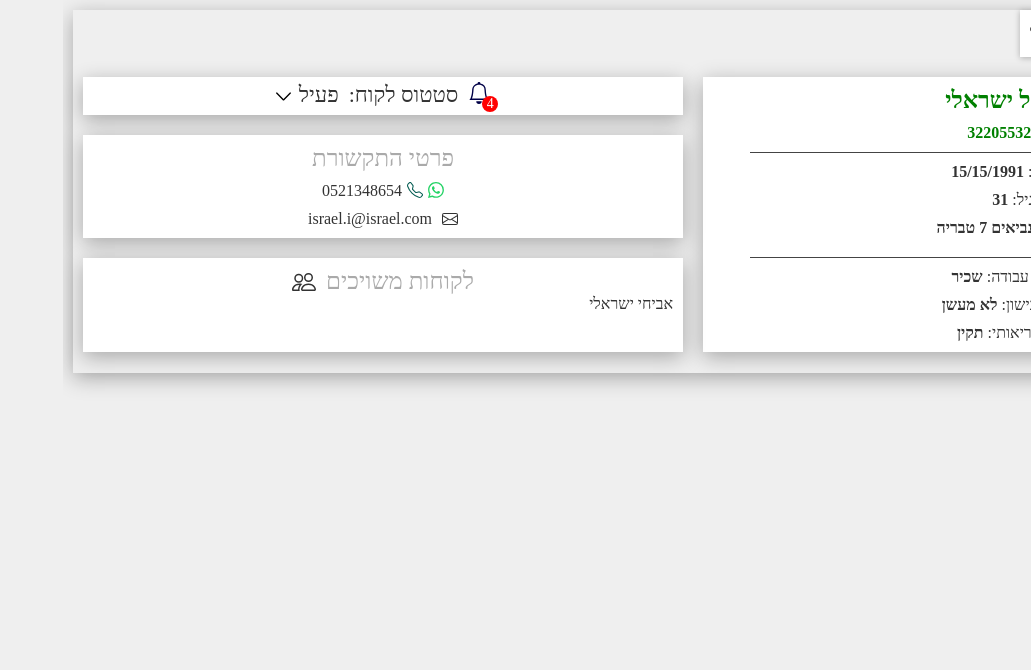
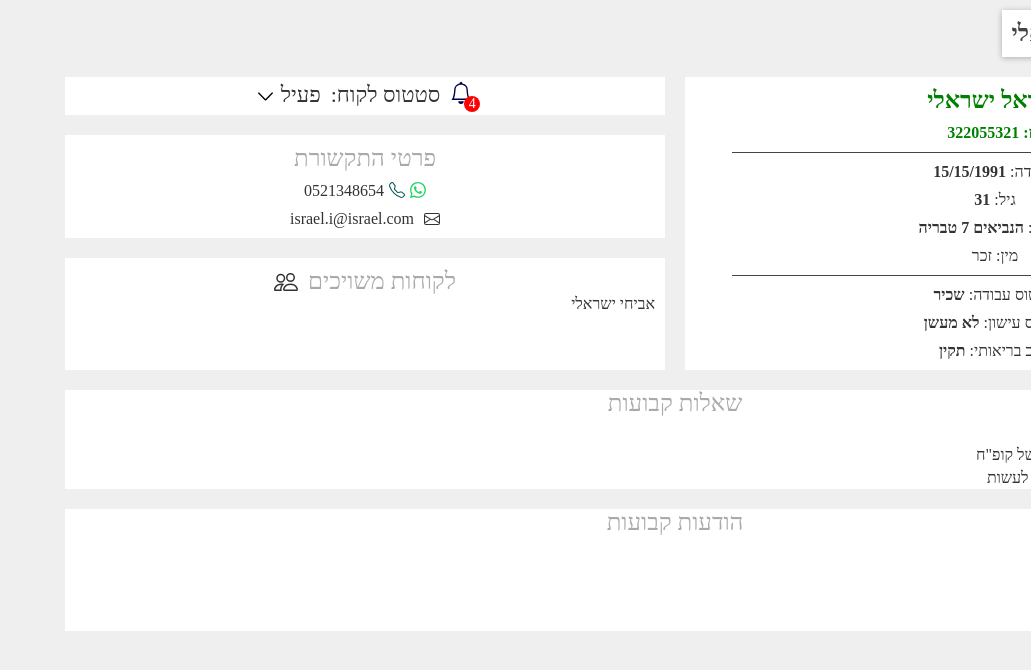
Before and after one commit to lightir21/CRM, a React (Create React App) app: page /customer in a window 1280 px wide. Shown: the top 670 px of the page, without its empty margins (249-1280 px from the left). Built offline with nearby package versions, Linux system fonts and the light colour scheme.

Commit message:
Common questions and messages components

```diff
--- a/src/components/customerClientStatus/customerClientStatus.module.scss
+++ b/src/components/customerClientStatus/customerClientStatus.module.scss
@@ -2,7 +2,7 @@
   display: flex;
   font-size: 2.2rem;
   gap: 1rem;
-  box-shadow: var(--box-shadow-hard);
+
   display: flex;
   justify-content: center;
   margin-bottom: 2rem;
--- /dev/null
+++ b/src/components/customerCommonMsgs/CustomerCommonMsgs.jsx
@@ -0,0 +1,43 @@
+import React from "react";
+import style from "./customerCommonMsgs.module.scss";
+import { BsWhatsapp, BsEnvelope } from "react-icons/bs";
+
+const CustomerCommonMsgs = () => {
+  return (
+    <div className={style.container}>
+      <h3 className={style.subtitles}>הודעות קבועות</h3>
+      <ul className={style.list}>
+        <li>
+          הודעת ברוך הבא
+          <div className={style.icons}>
+            <BsWhatsapp className={`${style.icon} ${style.whatsapp}`} />
+            <BsEnvelope className={style.icon} />
+          </div>
+        </li>
+        <li>
+          טפסים לביטוח
+          <div className={style.icons}>
+            <BsWhatsapp className={`${style.icon} ${style.whatsapp}`} />
+            <BsEnvelope className={style.icon} />
+          </div>
+        </li>
+        <li>
+          יום הולדת
+          <div className={style.icons}>
+            <BsWhatsapp className={`${style.icon} ${style.whatsapp}`} />
+            <BsEnvelope className={style.icon} />
+          </div>
+        </li>
+        <li>
+          הודעת ברוך הבא
+          <div className={style.icons}>
+            <BsWhatsapp className={`${style.icon} ${style.whatsapp}`} />
+            <BsEnvelope className={style.icon} />
+          </div>
+        </li>
+      </ul>
+    </div>
+  );
+};
+
+export default CustomerCommonMsgs;
--- /dev/null
+++ b/src/components/customerCommonMsgs/customerCommonMsgs.module.scss
@@ -0,0 +1,33 @@
+.container {
+  background-color: #fff;
+  margin: 1rem;
+  padding-right: 2rem;
+  .subtitles {
+    color: var(--gray-002);
+    font-size: 2.4rem;
+    display: flex;
+    align-items: center;
+    justify-content: center;
+    gap: 1rem;
+  }
+
+  .list {
+    margin-top: 0.5rem;
+    font-size: 1.6rem;
+    line-height: 1.4;
+
+    li {
+      display: flex;
+      width: 15rem;
+      justify-content: space-between;
+    }
+
+    .icon:not(:last-child) {
+      margin-left: 0.8rem;
+    }
+
+    .whatsapp {
+      fill: #25d366;
+    }
+  }
+}
--- /dev/null
+++ b/src/components/customerCommonQuestions/CustomerCommonQuestions.jsx
@@ -0,0 +1,17 @@
+import React from "react";
+import style from "./customerCommonQuestions.module.scss";
+
+const CustomerCommonQuestions = () => {
+  return (
+    <div className={style.container}>
+      <h3 className={style.subtitles}>שאלות קבועות</h3>
+      <ul className={style.list}>
+        <li>האם לבטל ביטוח בשביל לחסוך בהוצאות</li>
+        <li>האם כדאי להיות מבוטח בביטוח פלטינום של קופ"ח</li>
+        <li>בעקבות מחלה לא יכות להתפרנס, מה ניתן לעשות</li>
+      </ul>
+    </div>
+  );
+};
+
+export default CustomerCommonQuestions;
--- /dev/null
+++ b/src/components/customerCommonQuestions/customerCommonQuestions.module.scss
@@ -0,0 +1,20 @@
+.container {
+  background-color: #fff;
+  margin: 1rem;
+  padding-right: 2rem;
+
+  .subtitles {
+    color: var(--gray-002);
+    font-size: 2.4rem;
+    display: flex;
+    align-items: center;
+    justify-content: center;
+    gap: 1rem;
+  }
+
+  .list {
+    margin-top: 0.5rem;
+    font-size: 1.6rem;
+    line-height: 1.4;
+  }
+}
--- a/src/components/customerContacs/customerContacts.module.scss
+++ b/src/components/customerContacs/customerContacts.module.scss
@@ -1,6 +1,6 @@
 .contacts {
   background-color: #fff;
-  box-shadow: var(--box-shadow-hard);
+
   margin: 1rem;
   display: flex;
   flex-direction: column;
--- a/src/components/customerContactInfo/customerContactInfo.module.scss
+++ b/src/components/customerContactInfo/customerContactInfo.module.scss
@@ -5,7 +5,7 @@
   font-size: 1.6rem;
   background-color: #fff;
   margin: 1rem;
-  box-shadow: var(--box-shadow-hard);
+
   padding: 1rem 0;
 
   .subtitles {
--- a/src/components/customerInfo/CustomerInfo.jsx
+++ b/src/components/customerInfo/CustomerInfo.jsx
@@ -5,7 +5,7 @@ const CustomerInfo = () => {
   return (
     <div className={style.customerInfo}>
       <h2 className={style.name}>ישראל ישראלי</h2>
-      <p className={style.id}>תז:322055321</p>
+      <p className={style.id}>תז: 322055321</p>
       <hr />
       <p className={style.birthDate}>
         ת.לידה: <strong>15/15/1991</strong>
@@ -16,7 +16,7 @@ const CustomerInfo = () => {
       <p className={style.address}>
         כתובת: <strong>הנביאים 7 טבריה</strong>
       </p>
-      <p className={style.gender}></p>
+      <p className={style.gender}>מין: זכר</p>
       <hr />
       <p className={style.status}>
         סטטוס עבודה: <strong>שכיר</strong>
--- a/src/pages/customer/Customer.jsx
+++ b/src/pages/customer/Customer.jsx
@@ -14,6 +14,8 @@ import CustomerContactInfo from "../../components/customerContactInfo/CustomerCo
 import CustomerContacts from "../../components/customerContacs/CustomerContacts";
 import CustomerInfo from "../../components/customerInfo/CustomerInfo";
 import CustomerNotes from "../../components/customerNotes/CustomerNotes";
+import CustomerCommonQuestions from "../../components/customerCommonQuestions/CustomerCommonQuestions";
+import CustomerCommonMsgs from "../../components/customerCommonMsgs/CustomerCommonMsgs";
 
 const Customer = () => {
   return (
@@ -32,7 +34,8 @@ const Customer = () => {
           <CustomerContacts />
         </div>
       </div>
-      <CustomerNotes />
+      <CustomerCommonQuestions />
+      <CustomerCommonMsgs />
     </div>
   );
 };
--- a/src/pages/customer/customer.module.scss
+++ b/src/pages/customer/customer.module.scss
@@ -1,6 +1,6 @@
 .customer {
   margin: 1rem;
-  box-shadow: var(--box-shadow-hard);
+
   display: flex;
   flex-direction: column;
 
@@ -47,7 +47,7 @@
     font-size: 1.6rem;
     background-color: #fff;
     margin: 1rem;
-    box-shadow: var(--box-shadow-hard);
+
     padding: 1rem 0;
   }
 
--- a/src/pages/home/home.module.scss
+++ b/src/pages/home/home.module.scss
@@ -8,7 +8,7 @@
     width: 80%;
     height: 80%;
     border-radius: 12px;
-    box-shadow: var(--box-shadow-hard);
+
     background-image: url("../../assets/northfolk-Ok76F6yW2iA-unsplash.jpg");
     background-size: cover;
     display: flex;
@@ -24,7 +24,7 @@
     flex-direction: column;
     align-items: center;
     border-radius: 12px;
-    box-shadow: var(--box-shadow-hard);
+
     justify-content: center;
     gap: 2.2rem;
     margin-left: 4rem;
```
